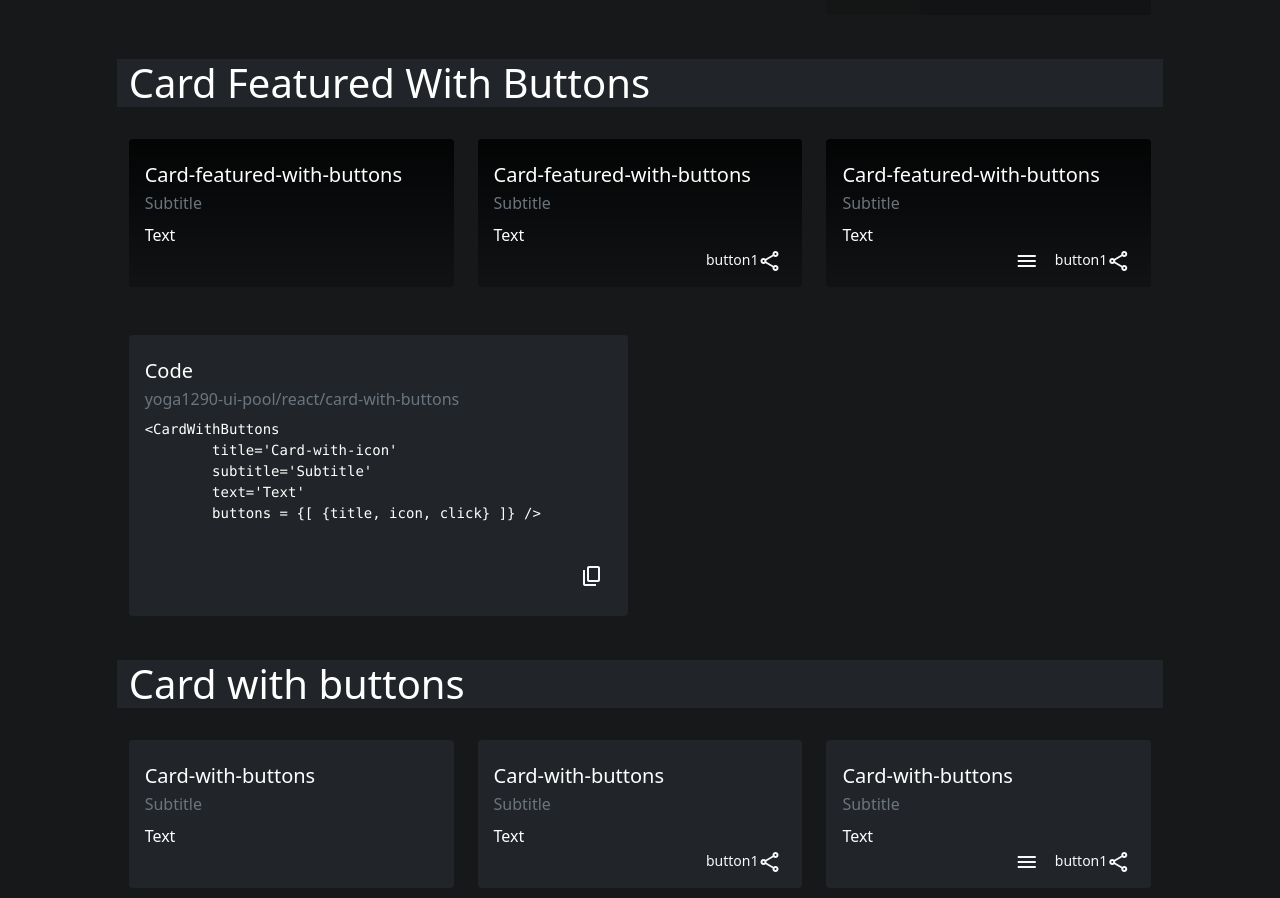
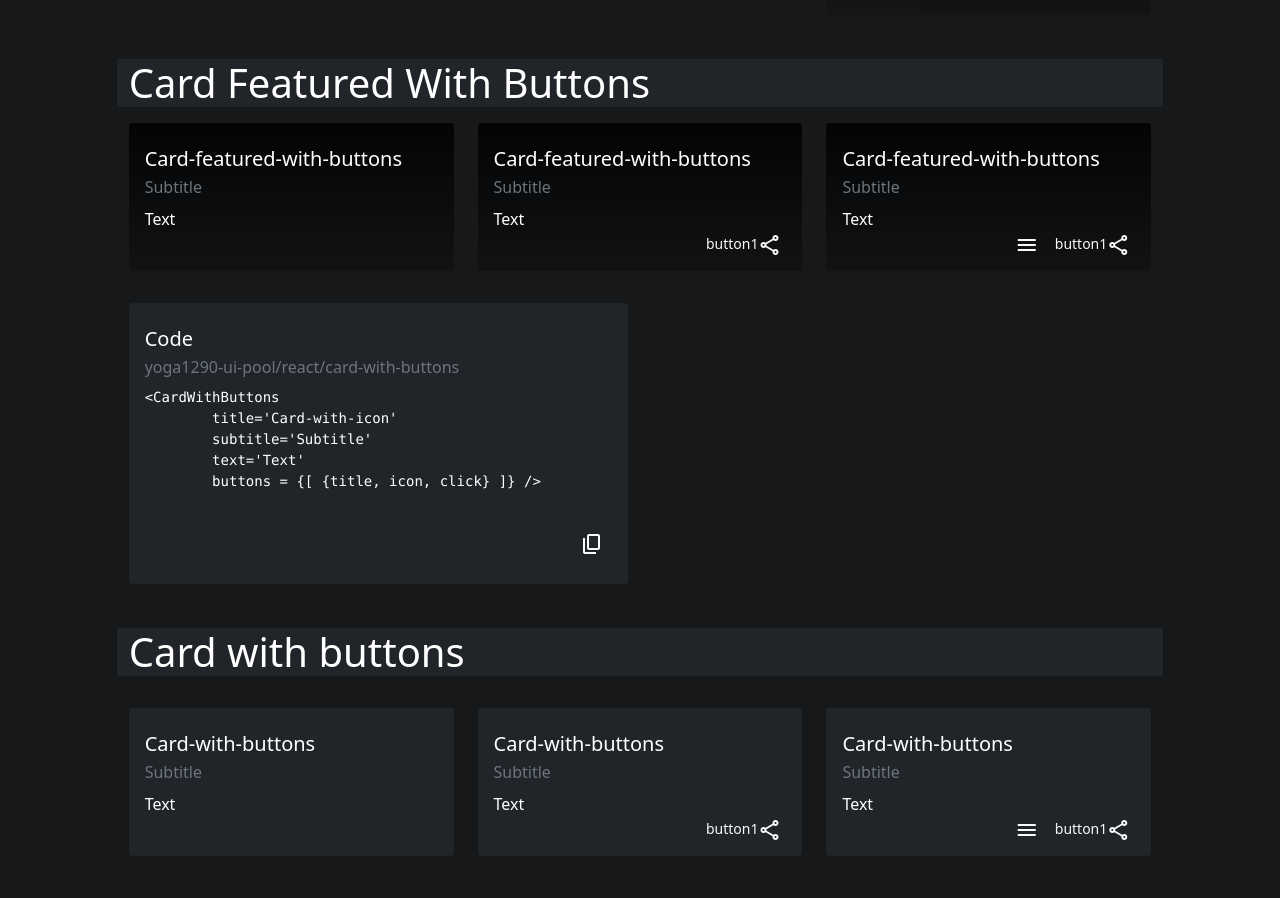
Before and after one commit to yoga1290/yoga1290-ui-pool, a React app: page / in a window 1280 px wide. Shown: the part 1825-2723 px from the top of the page. Built offline with nearby package versions, Linux system fonts and the light colour scheme.

Commit message:
padding changes for card-featured-with-buttons

```diff
--- a/react/card-featured-with-buttons/index.tsx
+++ b/react/card-featured-with-buttons/index.tsx
@@ -26,7 +26,7 @@ const getCSSBackgroud = (backgroundImageUrl: string = '') => ({
 export default ({ title, text, subtitle, backgroundImageUrl, buttons }: CardProps) => (
         <div className={`card-featured-with-buttons animate__animated animate__fadeInUp col-12 align-self-stretch d-flex`}>
 
-            <div className="card bg-dark col-12 border-light pointer-cursor py-2 my-4" tabIndex={0}
+            <div className="card bg-dark col-12 border-light pointer-cursor py-2 my-2" tabIndex={0}
                 style={getCSSBackgroud(backgroundImageUrl)}>
             <div className="card-body card-featured__body">
 
```
